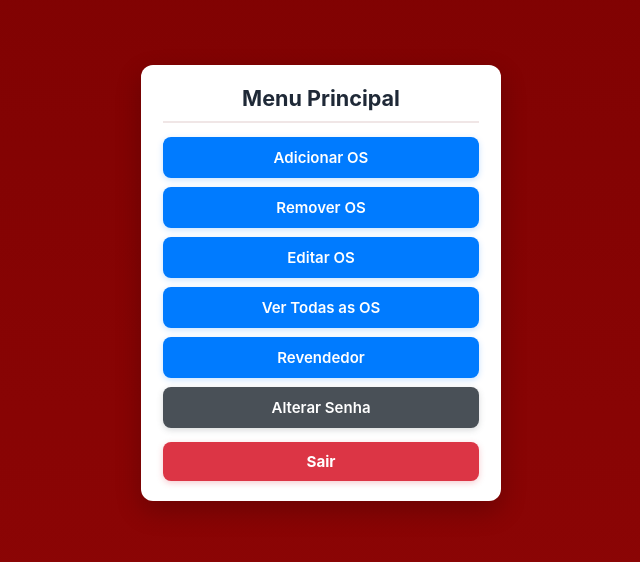
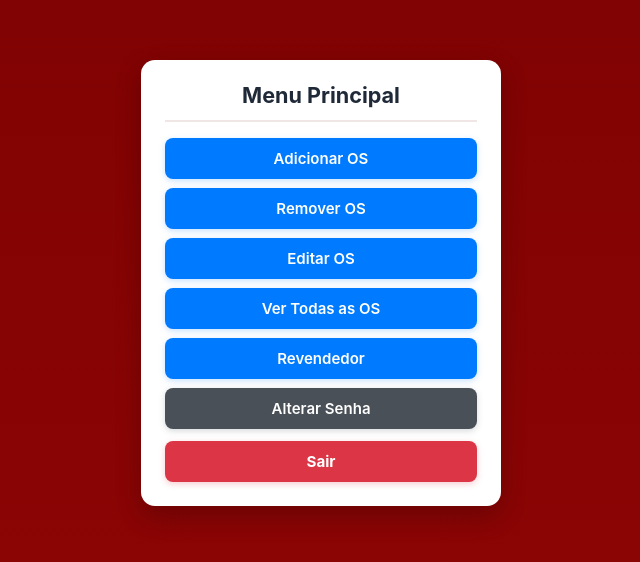
Before and after one commit to shark369/gerenciador_os, a website: page views/menu.html in a window 1280 px wide. Shown: the part 112-674 px from the top of the page, without its empty margins (319-959 px from the left). Drawn offline with Linux system fonts and the light colour scheme; files that its build step writes are made by us from their sources; sample sign-in values are in the browser's storage; files whose address does not match are found by name.

Commit message:
fix: Corrige alinhamento e larguras dos botoes no Menu do Revendedor e Menu Principal

```diff
--- a/public/css/theme.css
+++ b/public/css/theme.css
@@ -95,9 +95,8 @@
         margin-right: 22px;
     }
 
-    /* Login / Menus / Senhas */
+    /* Login / Senhas */
     body.stampex-theme .login-container,
-    body.stampex-theme .menu-container,
     body.stampex-theme .password-box,
     body.stampex-theme .reset-box {
         width: 100%;
@@ -112,11 +111,23 @@
     }
 
     body.stampex-theme .login-container > *:not(h2),
-    body.stampex-theme .menu-container > *:not(h2),
     body.stampex-theme .password-box > *:not(h2),
     body.stampex-theme .reset-box > *:not(h2) {
         margin-left: 22px;
         margin-right: 22px;
+    }
+
+    /* Container de Menu (padding interno unificado para alinhamento 100% simétrico) */
+    body.stampex-theme .menu-container {
+        width: 100%;
+        max-width: 360px;
+        margin: auto;
+        padding: 22px 24px 24px;
+        background: var(--surface);
+        border-radius: 14px;
+        box-shadow: var(--shadow);
+        box-sizing: border-box;
+        text-align: center;
     }
 
     /* Título como faixa de cabeçalho */
@@ -136,10 +147,10 @@
         border-bottom: 3px solid var(--accent);
     }
 
-    /* Título do Menu (limpo, centralizado e sem faixa pesada) */
+    /* Título do Menu (limpo, centralizado e perfeitamente ajustado ao card) */
     body.stampex-theme .menu-container > h2 {
-        margin: 20px 22px 14px;
-        padding: 0 0 10px;
+        margin: 0 0 16px;
+        padding: 0 0 12px;
         background: transparent;
         color: #1f2937;
         font-size: 1.35rem;
@@ -288,12 +299,13 @@
         cursor: not-allowed;
     }
 
-    /* Botão Sair (sólido, vermelho com texto branco e centralizado) */
+    /* Botão Sair (sólido, vermelho com texto branco e alinhado) */
     body.stampex-theme #logoutButton {
         display: block;
-        width: calc(100% - 44px);
-        margin: 14px 22px 0;
-        padding: 10px 18px;
+        width: 100%;
+        box-sizing: border-box;
+        margin: 12px 0 0;
+        padding: 11px 18px;
         font-size: 0.95rem;
         font-weight: 700;
         text-align: center;
@@ -354,21 +366,31 @@
     }
 
     /* =====================================================
-       MENUS (Botões sólidos com texto branco, sem texto vermelho)
+       MENUS (Botões sólidos com texto branco, perfeitamente alinhados)
        ===================================================== */
+    body.stampex-theme .menu-container nav {
+        width: 100%;
+        margin: 0;
+        padding: 0;
+    }
     body.stampex-theme .menu-container nav ul {
         list-style: none;
-        margin: 4px 0 0;
+        margin: 0;
         padding: 0;
         display: flex;
         flex-direction: column;
         gap: 9px;
+        width: 100%;
     }
     body.stampex-theme .menu-container nav li {
         margin: 0;
+        padding: 0;
+        width: 100%;
     }
     body.stampex-theme .menu-container nav a {
         display: block;
+        width: 100%;
+        box-sizing: border-box;
         padding: 11px 16px;
         font-size: 0.94rem;
         font-weight: 600;
@@ -408,8 +430,9 @@
     body.stampex-theme .menu-container .back-button {
         display: block;
         width: 100%;
+        box-sizing: border-box;
         margin: 12px 0 0;
-        padding: 10px 16px;
+        padding: 11px 16px;
         font-size: 0.92rem;
         font-weight: 600;
         text-align: center;
```
